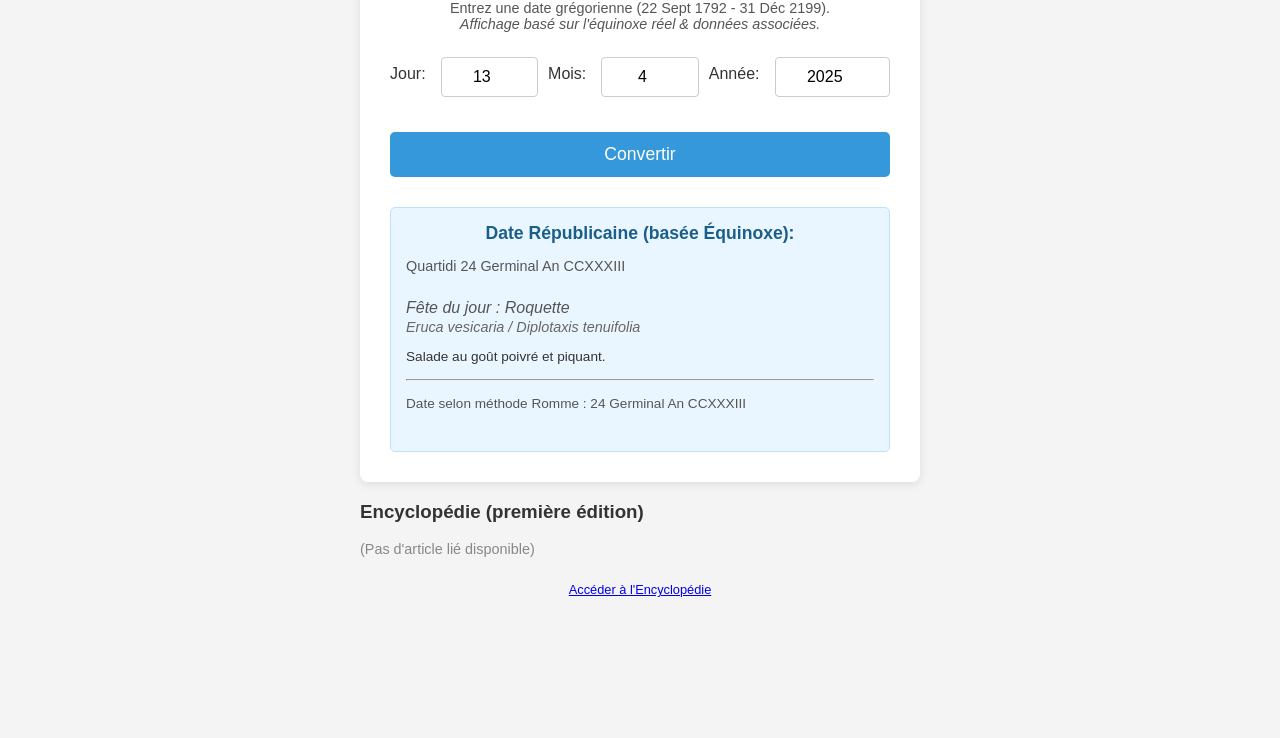
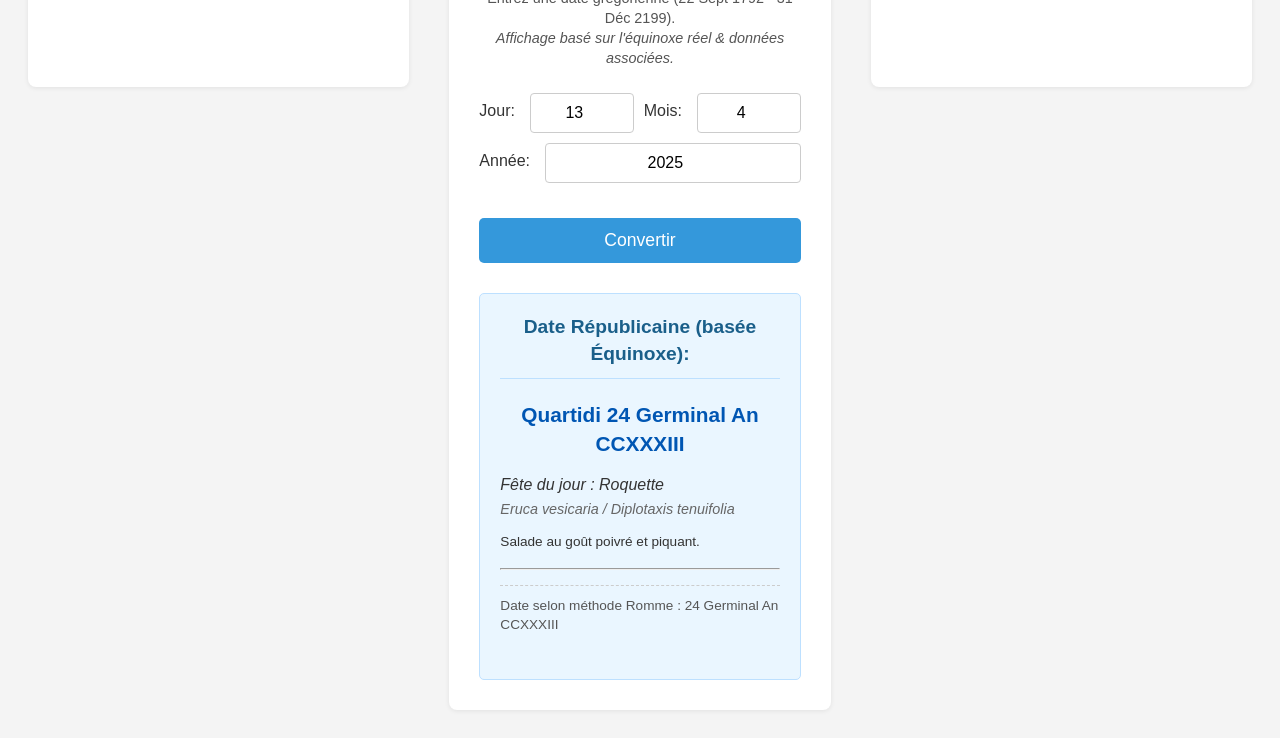
Before and after one commit to vzvenigorosky/convertisseur-republicain, a plain HTML site: page index.html in a window 1280 px wide. Shown: the part 241-979 px from the top of the page. Before the commit the page ends 863 px from the top, so only its background shows below. Drawn offline with Linux system fonts and the light colour scheme.

Commit message:
Update style.css

```diff
--- a/style.css
+++ b/style.css
@@ -1,50 +1,127 @@
-body {
-    font-family: sans-serif;
-    background-color: #f4f4f4;
-    display: flex;
-    justify-content: center;
-    align-items: center;
-    min-height: 100vh;
-    margin: 0;
-    color: #333;
+*, *::before, *::after {
+    box-sizing: border-box; /* Applique le modèle de boîte standard */
 }
 
-.converter-container {
+/* Styles généraux */
+body {
+    display: block;
+    padding: 20px;
+    background-color: #f4f4f4;
+    font-family: sans-serif;
+    color: #333;
+    line-height: 1.4;
+}
+
+/* Conteneur principal de la grille */
+.main-grid-container {
+    display: grid;
+    /* Nouvelles proportions : Côtés plus larges */
+    grid-template-columns: 2fr 2fr 2fr;
+    gap: 40px; /* Espace entre les colonnes */
+    max-width: 1700px;
+    margin: 0 auto;
+    align-items: start;
+}
+
+/* Styles pour les colonnes latérales */
+.left-column, .right-column {
+    background-color: #fff;
+    padding: 20px;
+    border-radius: 8px;
+    box-shadow: 0 1px 5px rgba(0, 0, 0, 0.08);
+    min-height: 300px;
+}
+
+.left-column h3, .right-column h3 {
+    text-align: center;
+    margin-top: 0;
+    margin-bottom: 20px;
+    color: #2c3e50;
+    border-bottom: 1px solid #eee;
+    padding-bottom: 10px;
+    font-size: 1.2em;
+}
+
+/* Conteneurs pour l'image et l'iframe */
+#image-container, #encyclopedia-container {
+    text-align: center;
+}
+
+/* Styles pour l'image et son lien */
+#fete-wiki-link {
+    display: none;
+    cursor: pointer;
+}
+#fete-image {
+    display: none;
+    max-width: 100%;
+    height: auto;
+    border: 1px solid #ccc;
+    border-radius: 4px;
+    margin-bottom: 10px;
+}
+#image-placeholder {
+    display: block;
+    color: #888;
+    font-style: italic;
+    padding: 20px 0;
+}
+
+/* Styles pour l'iframe et son placeholder */
+#encyclopedia-frame {
+    border: 1px solid #ccc;
+    display: none;
+    width: 100%;
+    height: 65vh; /* Gardons la hauteur adaptative */
+    border-radius: 4px;
+}
+#encyclopedia-placeholder {
+    display: block;
+    color: #888;
+    font-style: italic;
+    padding: 20px 0;
+}
+
+
+/* Styles pour la colonne centrale (convertisseur) */
+.center-column .converter-container {
+     max-width: none;
+     width: 100%;
+     box-shadow: 0 1px 5px rgba(0, 0, 0, 0.08);
      background-color: #fff;
      padding: 30px;
      border-radius: 8px;
-    box-shadow: 0 2px 10px rgba(0, 0, 0, 0.1);
      text-align: center;
-    max-width: 500px;
-    width: 90%;
 }
 
-h1 {
+/* Styles généraux du convertisseur (réutilisés) */
+.converter-container h1 {
     color: #2c3e50;
     margin-bottom: 15px;
 }
 
-p {
+.converter-container p {
     color: #555;
     margin-bottom: 25px;
     font-size: 0.9em;
 }
 
+/* Groupe d'inputs */
 .input-group {
     display: flex;
-    justify-content: space-around; /* Adjusted for better spacing */
-    align-items: center; /* Center items vertically */
+    justify-content: space-around;
+    align-items: center;
     margin-bottom: 25px;
-    gap: 10px; /* Add gap between elements */
-    flex-wrap: wrap; /* Allow wrapping on smaller screens */
+    gap: 10px;
+    flex-wrap: wrap;
 }
 
 .input-group label {
-    margin-bottom: 5px; /* Add space below label */
-    display: block; /* Make label take full width in wrap scenario */
+    margin-bottom: 5px;
+    display: block;
     text-align: left;
-    width: auto; /* Let it size naturally */
-    margin-right: 5px; /* Space between label and input */
+    width: auto;
+    margin-right: 5px;
 }
 
 .input-group input {
@@ -52,18 +129,17 @@ p {
     border: 1px solid #ccc;
     border-radius: 4px;
     font-size: 1em;
-    flex-grow: 1; /* Allow inputs to grow */
-    min-width: 60px; /* Minimum width */
+    flex-grow: 1;
+    min-width: 60px;
     text-align: center;
 }
 
-/* Target specific input types if needed */
 #year {
     min-width: 80px;
 }
 
-
-button {
+/* Bouton Convertir */
+button#convert-button {
     background-color: #3498db;
     color: white;
     border: none;
@@ -72,113 +148,118 @@ button {
     border-radius: 5px;
     cursor: pointer;
     transition: background-color 0.3s ease;
-    width: 100%; /* Make button full width */
-    margin-top: 10px; /* Add space above button */
+    width: 100%;
+    margin-top: 10px;
 }
 
-button:hover {
+button#convert-button:hover {
     background-color: #2980b9;
 }
 
+/* Zone de résultat */
 #result-area {
     margin-top: 30px;
     background-color: #eaf6ff;
-    padding: 15px;
+    padding: 20px;
     border-radius: 5px;
     border: 1px solid #bde0ff;
+    text-align: left;
 }
 
 #result-area h2 {
     margin-top: 0;
-    margin-bottom: 10px;
+    margin-bottom: 15px;
     color: #1a5f8a;
-    font-size: 1.1em;
+    font-size: 1.2em;
+    text-align: center;
+    border-bottom: 1px solid #bde0ff;
+    padding-bottom: 10px;
 }
 
-#republican-date {
+/* Styles spécifiques aux infos affichées */
+#republican-date-equinox {
     font-size: 1.3em;
     font-weight: bold;
     color: #0056b3;
-    margin-bottom: 0;
-    min-height: 1.5em; /* Prevent layout shift */
+    margin-bottom: 10px;
+    min-height: 1.5em;
+    text-align: center;
 }
 
+#fete-name {
+    font-style: italic;
+    font-size: 1.1em;
+    margin-bottom: 2px;
+    color: #333;
+}
+
+#fete-latin-author {
+    font-size: 0.9em;
+    color: #666;
+    margin-top: 0px;
+    margin-bottom: 8px;
+}
+
+#fete-latin {
+    font-style: italic;
+}
+
+#fete-author {
+   margin-left: 5px;
+}
+
+#fete-latin-author:empty { /* Cache la ligne si latin et auteur sont vides */
+     display: none;
+}
+
+#fete-description {
+    font-size: 0.9em;
+    color: #444;
+    margin-bottom: 15px;
+    line-height: 1.5;
+}
+
+#romme-date-info {
+    font-size: 0.85em;
+    color: #555;
+    margin-top: 15px;
+    border-top: 1px dashed #ccc;
+    padding-top: 10px;
+}
+
+
+/* Message d'erreur */
 .error-message {
-    color: #d9534f; /* Bootstrap danger color */
+    color: #d9534f;
     background-color: #f2dede;
     border: 1px solid #ebccd1;
-    padding: 10px;
+    padding: 12px;
     border-radius: 4px;
-    margin-top: 15px;
+    margin-top: 20px;
     font-weight: bold;
+    text-align: center;
 }
 
-#result-area {
-    margin-top: 30px;
-    background-color: #eaf6ff;
-    padding: 15px;
-    border-radius: 5px;
-    border: 1px solid #bde0ff;
-    text-align: left; /* Aligner le texte à gauche dans cette zone */
+/* Media Query pour les écrans plus petits */
+@media (max-width: 1024px) {
+    .main-grid-container {
+        grid-template-columns: 1fr; /* Une seule colonne */
+        gap: 20px; /* Réduire l'espace vertical */
     }
 
-#result-area h2 {
-    margin-top: 0;
-    margin-bottom: 10px;
-    color: #1a5f8a;
-    font-size: 1.1em;
-    text-align: center; /* Centrer le titre principal */
+    #encyclopedia-frame {
+        height: 50vh; /* Réduire hauteur iframe */
     }
 
-#result-area h3 {
-    margin-top: 15px;
-    margin-bottom: 8px;
-    color: #333;
-    font-size: 1em;
-    border-bottom: 1px solid #ddd; /* Séparateur léger */
-    padding-bottom: 5px;
+    .left-column, .right-column, .center-column .converter-container {
+        padding: 15px; /* Réduire padding interne */
     }
 
-#republican-date {
-    font-size: 1.3em;
-    font-weight: bold;
-    color: #0056b3;
-    margin-bottom: 15px; /* Espace avant les infos du jour */
-    min-height: 1.5em; /* Prevent layout shift */
-    text-align: center; /* Centrer la date */
+    /* Optionnel : Masquer les colonnes latérales sur les très petits écrans */
+    /* @media (max-width: 600px) {
+        .left-column, .right-column {
+            display: none;
         }
-
-#day-info p {
-    margin-bottom: 5px; /* Espacement réduit entre les paragraphes d'info */
-    color: #333;
-    font-size: 0.95em;
-    line-height: 1.4;
     }
-
-#day-info strong {
-    color: #1a5f8a; /* Couleur assortie au titre */
+    */
 }
-
-#item-latin {
-    font-style: italic;
-    color: #555; /* Gris un peu plus foncé */
-    display: block; /* Assure qu'il prend sa propre ligne si non vide */
-    margin-top: -5px; /* Rapproche un peu du nom */
-    margin-bottom: 5px;
-    font-size: 0.9em;
-}
-
-#item-latin:empty {
-    display: none; /* Cache l'élément s'il n'y a pas de nom latin */
-}
-
-.description {
-    font-size: 0.9em;
-    color: #555;
-    margin-top: 5px;
-}
-
-.error-message {
-    /* Styles existants... */
-    text-align: center; /* Centrer le message d'erreur */
-}
```
Lines whose indentation alone changed are shown as unchanged.
